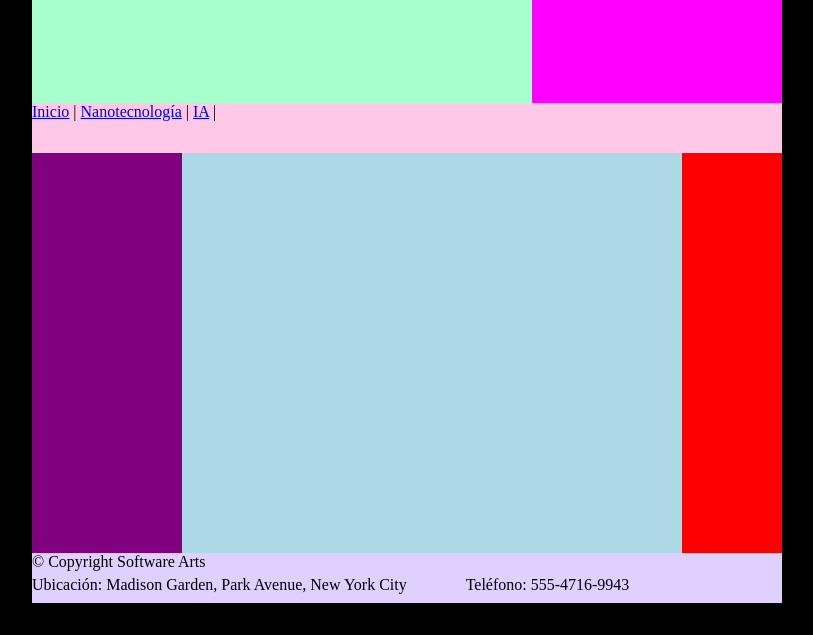
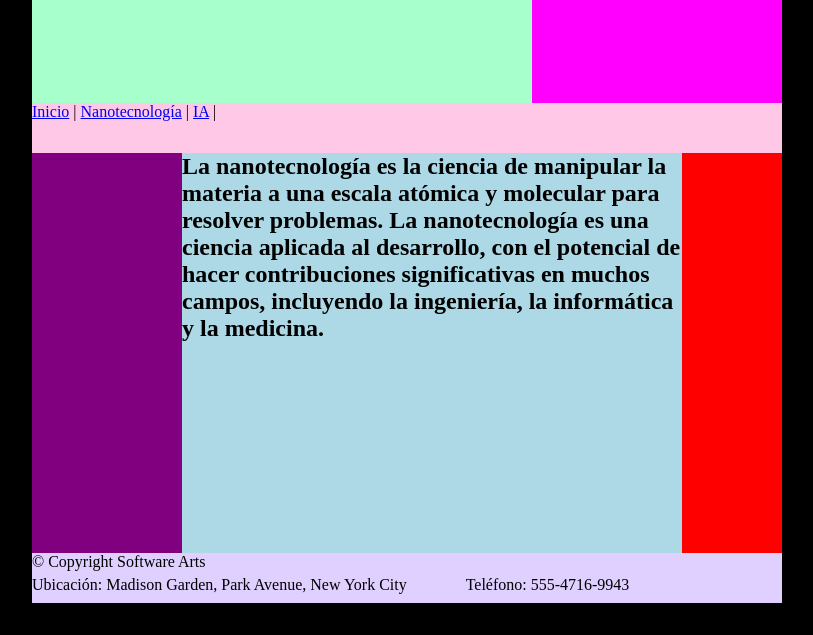
Before and after one commit to nestorcamarena16/Maquetacion, a plain HTML site: page index.html in a window 1280 px wide. Shown: the part 165-800 px from the top of the page, without its empty margins (233-1046 px from the left). Drawn offline with Linux system fonts and the light colour scheme.

Commit message:
Update index.html

```diff
--- a/index.html
+++ b/index.html
@@ -35,7 +35,7 @@ aside#right{width: 100px;height: 400px; float:left; background-color: red;}
  </nav>
  <main>
      <aside id="left"></aside>
-     <article></article>
+     <article> <H2> La nanotecnología es la ciencia de manipular la materia a una escala atómica y molecular para resolver problemas. La nanotecnología es una ciencia aplicada al desarrollo, con el potencial de hacer contribuciones significativas en muchos campos, incluyendo la ingeniería, la informática y la medicina. </article>
      <aside id="right"></aside>
  </main>
  <footer>
```
